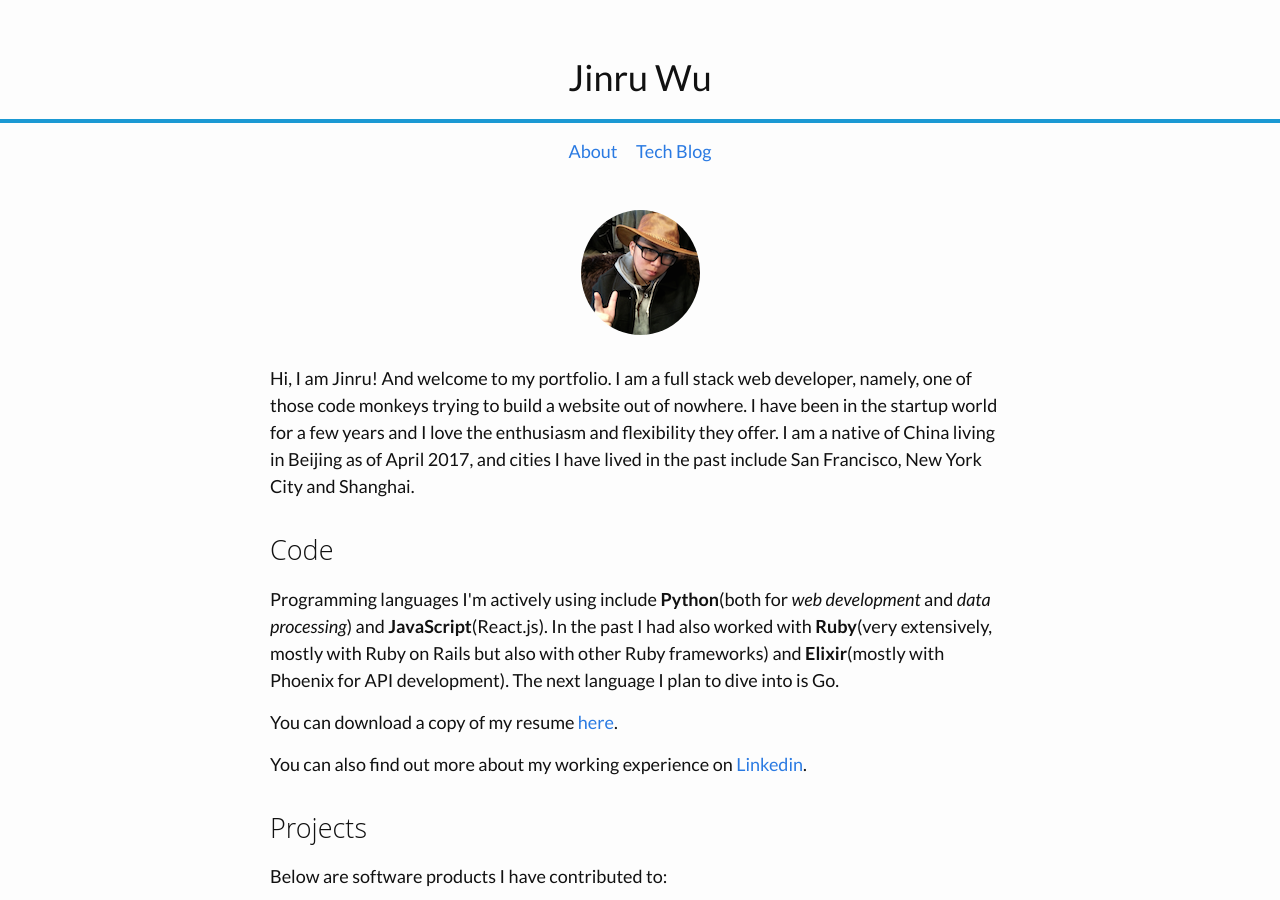
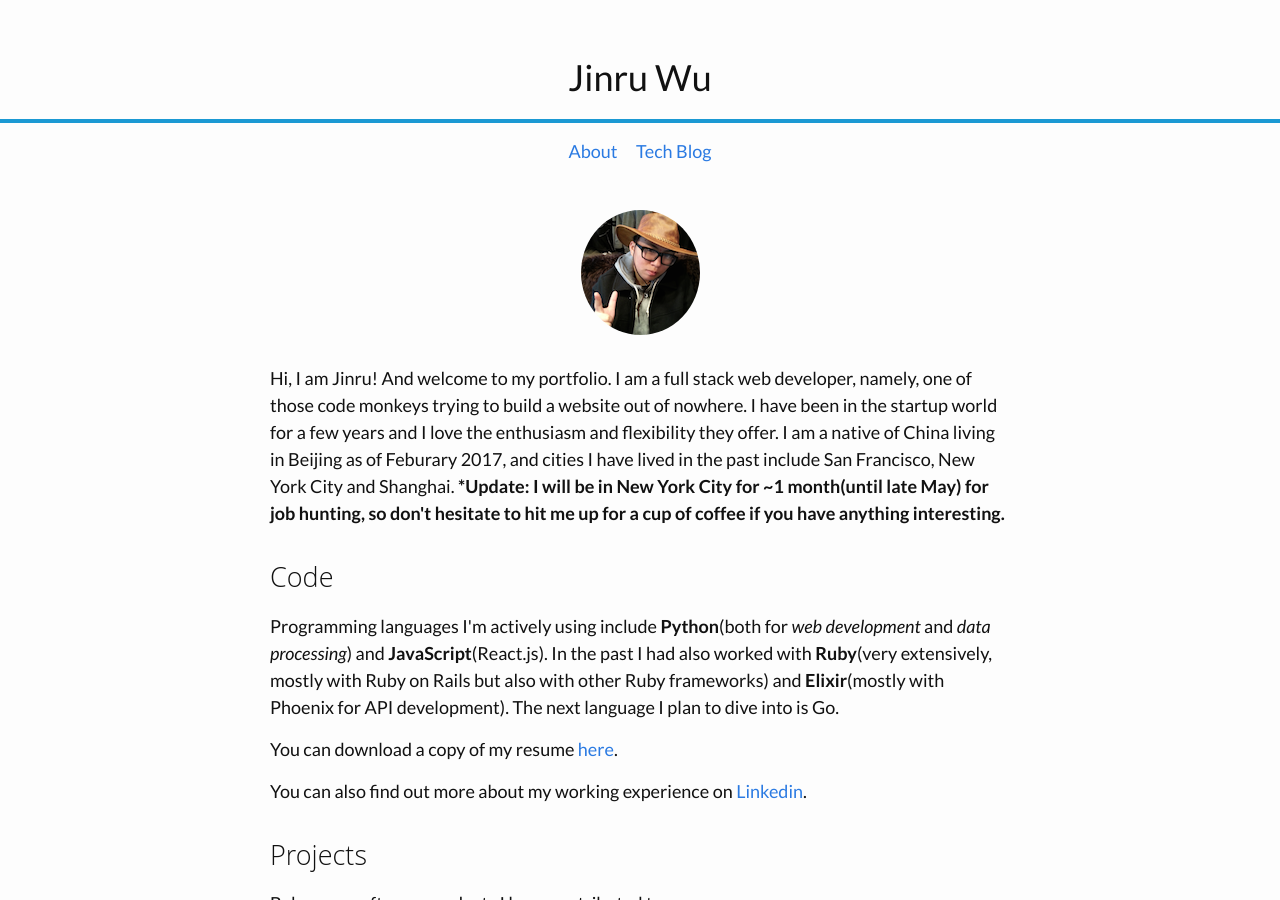
Before and after one commit to bleakwood/bleakwood.github.io, a Jekyll site: the page built from index.html, in a window 1280 px wide and 900 px high. Built offline with Jekyll 4.4.1, drawn with Linux system fonts in a browser that asks for light colours; comment, search, counter and statistics services are not loaded.

Commit message:
update location a bit to not frighten people away

```diff
--- a/index.html
+++ b/index.html
@@ -7,7 +7,8 @@ layout: default
         <img src="images/avatar.png">
       </div>
       <section class="intro row">
-        Hi, I am Jinru! And welcome to my portfolio. I am a full stack web developer, namely, one of those code monkeys trying to build a website out of nowhere. I have been in the startup world for a few years and I love the enthusiasm and flexibility they offer. I am a native of China living in Beijing as of April 2017, and cities I have lived in the past include San Francisco, New York City and Shanghai.
+        Hi, I am Jinru! And welcome to my portfolio. I am a full stack web developer, namely, one of those code monkeys trying to build a website out of nowhere. I have been in the startup world for a few years and I love the enthusiasm and flexibility they offer. I am a native of China living in Beijing as of Feburary 2017, and cities I have lived in the past include San Francisco, New York City and Shanghai.
+        <b>*Update: I will be in New York City for ~1 month(until late May) for job hunting, so don't hesitate to hit me up for a cup of coffee if you have anything interesting.</b>
       </section>
       <section class="code row">
         <h1>Code</h1>
```
